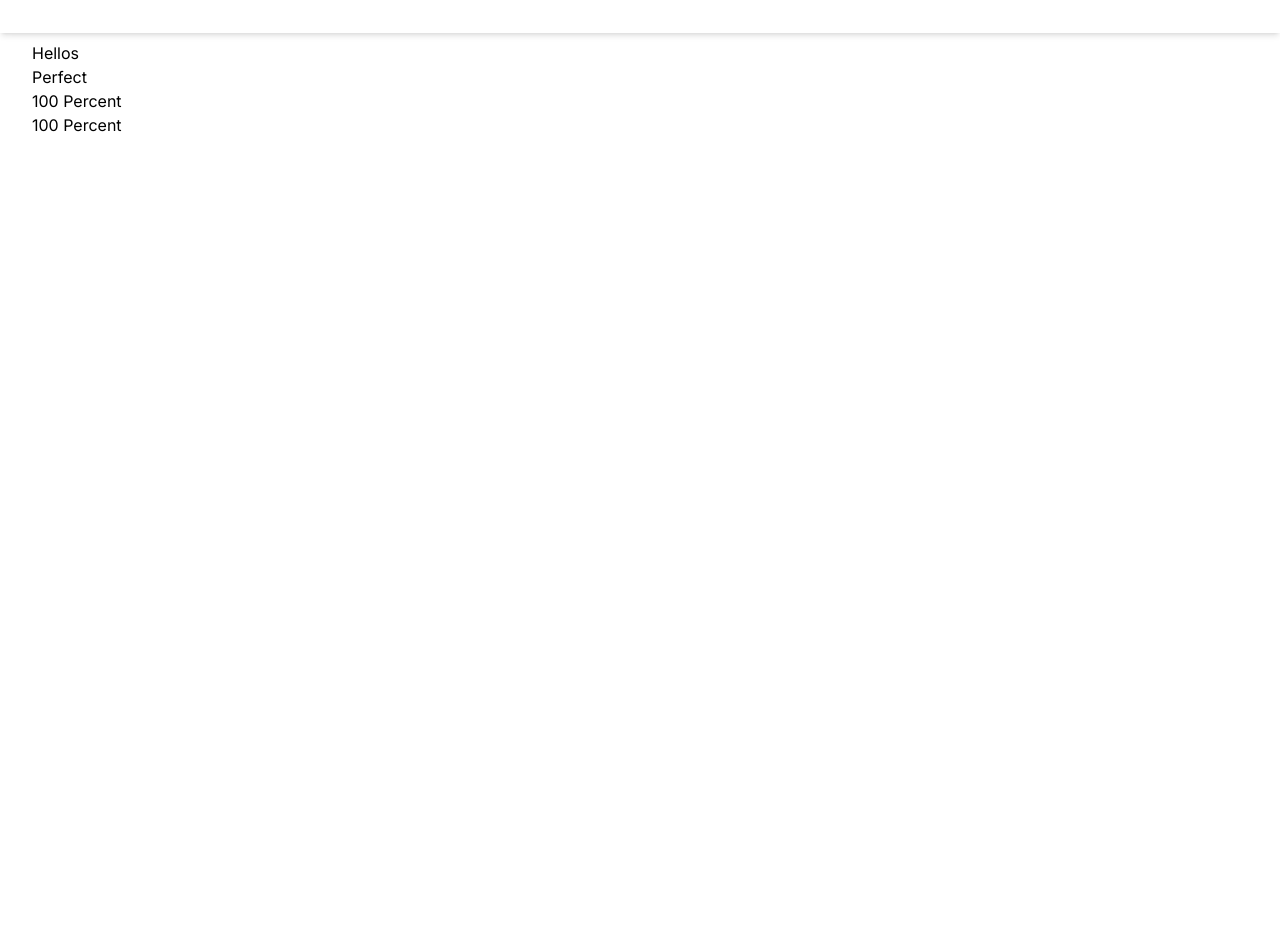
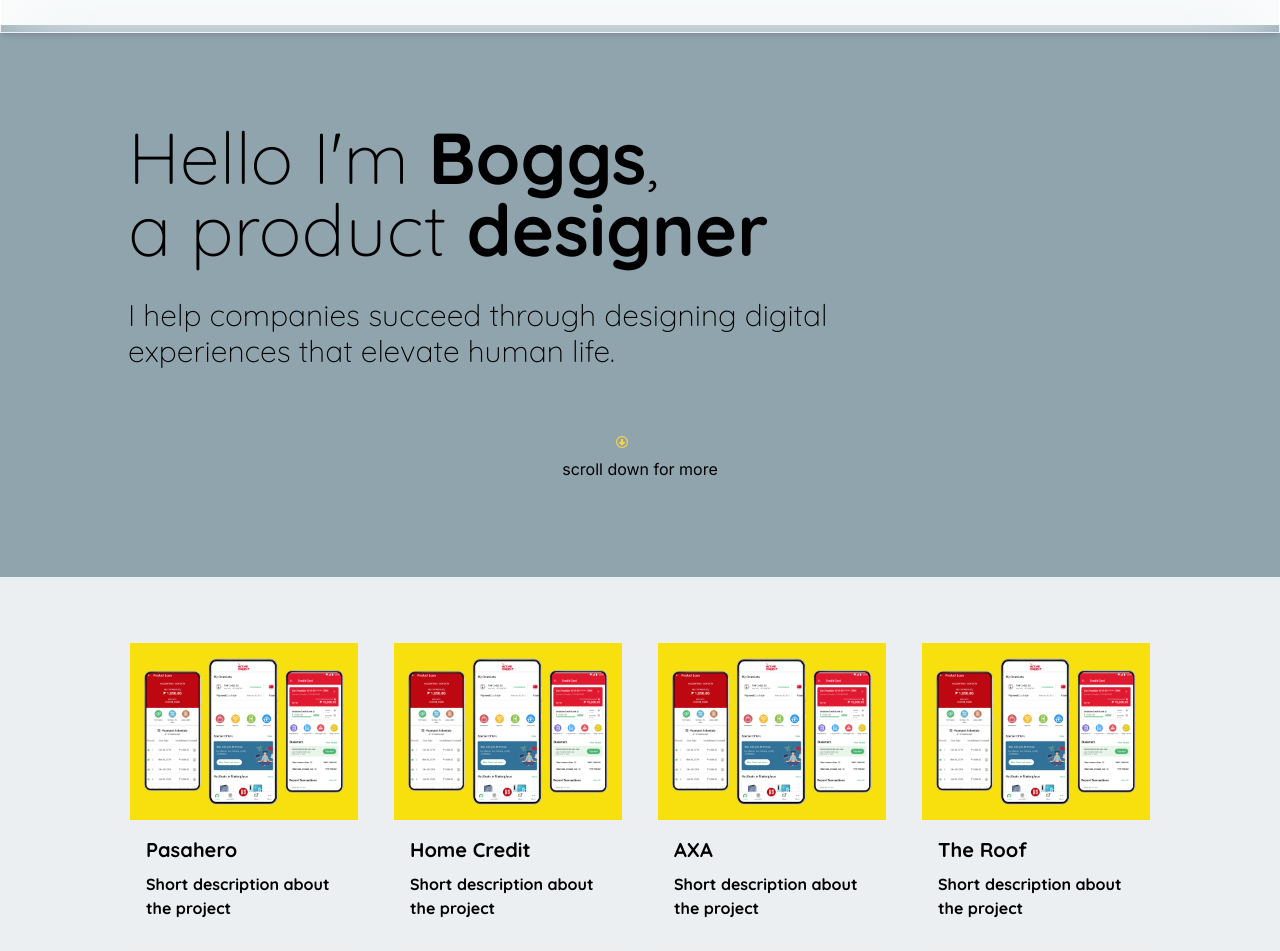
Before and after one commit to boggslabayen/boggsweb2024, a Next.js app: page / in a window 1280 px wide. Shown: the part 61-1012 px from the top of the page. Before the commit the page ends 800 px from the top, so only its background shows below. Built offline with nearby package versions, Linux system fonts and the light colour scheme.

Commit message:
fixed work thumbnail

```diff
--- /dev/null
+++ b/app/components/ui/Work_thumb.tsx
@@ -0,0 +1,69 @@
+import { quickSand } from "./Fonts";
+import Image from "next/image";
+
+const workCards = [
+  {
+    id: 1,
+    image: "/project_assets/hc-app.png",
+    projectTitle: "Pasahero",
+    projectDescription: "Short description about the project",
+  },
+  {
+    id: 2,
+    image: "/project_assets/hc-app.png",
+    projectTitle: "Home Credit",
+    projectDescription: "Short description about the project",
+  },
+  {
+    id: 3,
+    image: "/project_assets/hc-app.png",
+    projectTitle: "AXA",
+    projectDescription: "Short description about the project",
+  },
+  {
+    id: 4,
+    image: "/project_assets/hc-app.png",
+    projectTitle: "The Roof",
+    projectDescription: "Short description about the project",
+  },
+  {
+    id: 5,
+    image: "/project_assets/hc-app.png",
+    projectTitle: "The Berkeley",
+    projectDescription: "Short description about the project",
+  },
+];
+
+function createWorkCards(workCards) {
+  return (
+    <div
+      key={workCards.id}
+      className="border-solid border-2 border-slate-400 rounded-md hover:bg-red-200 "
+    >
+      <div>
+        <Image
+          src={workCards.image}
+          alt={"project-image"}
+          width={600}
+          height={200}
+        />
+      </div>
+      <div className="p-4">
+        <h3 className={`${quickSand.className} text-xl font-bold pb-2`}>
+          {workCards.projectTitle}
+        </h3>
+        <p className={`${quickSand.className} text-md font-bold pb-2`}>
+          {workCards.projectDescription}
+        </p>
+      </div>
+    </div>
+  );
+}
+
+export default function WorkThumb() {
+  return (
+    <div className="max-w-max md:grid md:grid-cols-2 lg:grid-cols-4 gap-8 justify-center mx-auto">
+      {workCards.map(createWorkCards)}
+    </div>
+  );
+}
--- a/app/layout.tsx
+++ b/app/layout.tsx
@@ -1,6 +1,6 @@
 import type { Metadata } from "next";
 import { Inter } from "next/font/google";
-import StickyNavbar from "./components/Navbar";
+import StickyNavbar from "./components/ui/Navbar";
 import "./globals.css";
 
 const inter = Inter({ subsets: ["latin"] });
--- a/app/page.tsx
+++ b/app/page.tsx
@@ -1,13 +1,47 @@
 import Image from "next/image";
-import StickyNavbar from "./components/Navbar";
+import WorkThumb from "./components/ui/Work_thumb";
+import { quickSand } from "./components/ui/Fonts";
+import { FontAwesomeIcon } from "@fortawesome/react-fontawesome";
+import { faCircleDown } from "@fortawesome/free-regular-svg-icons";
 
 export default function Home() {
   return (
-    <main className="my-4 px-8">
-      <h1>Hellos</h1>
-      <p>Perfect</p>
-      <p>100 Percent</p>
-      <p>100 Percent</p>
-    </main>
+    <>
+      <div className="bg-blue-gray-300 max-w-screen py-16 md:py-24 px-8 md:px-32 justify-center">
+        <div className="pb-8">
+          <h1
+            className={`${quickSand.className} max-w-screen-md text-2xl md:text-7xl font-light leading-tight`}
+          >
+            Hello I'm <span className="font-black">Boggs</span>, <br /> a
+            product
+            <span className="font-bold"> designer</span>
+          </h1>
+        </div>
+
+        <div className="">
+          <p
+            className={`${quickSand.className} max-w-screen-md text-lg md:text-3xl font-light leading-tight`}
+          >
+            I help companies succeed through designing digital experiences that
+            elevate human life.
+          </p>
+        </div>
+
+        <div className="pt-16 justify-items-center">
+          <div className="max-w-12 animate-bounce mx-auto">
+            <FontAwesomeIcon
+              icon={faCircleDown}
+              size="xs"
+              style={{ color: "#FFD43B" }}
+            />
+          </div>
+          <p className="text-center">scroll down for more</p>
+        </div>
+      </div>
+
+      <div className="bg-blue-gray-50 py-16 md:px-32 px-8">
+        <WorkThumb />
+      </div>
+    </>
   );
 }
--- a/package.json
+++ b/package.json
@@ -9,6 +9,11 @@
     "lint": "next lint"
   },
   "dependencies": {
+    "@fortawesome/fontawesome-svg-core": "^6.6.0",
+    "@fortawesome/free-brands-svg-icons": "^6.6.0",
+    "@fortawesome/free-regular-svg-icons": "^6.6.0",
+    "@fortawesome/free-solid-svg-icons": "^6.6.0",
+    "@fortawesome/react-fontawesome": "^0.2.2",
     "@material-tailwind/react": "^2.1.0",
     "next": "14.2.5",
     "react": "^18",
```
Also changed, not shown: app/components/ui/Fonts.tsx (renamed from app/components/Fonts.tsx), app/components/ui/Navbar.tsx (renamed from app/components/Navbar.tsx), public/project_assets/hc-app.png (added), 1 other file (tests, documents, lock files or other folders).
